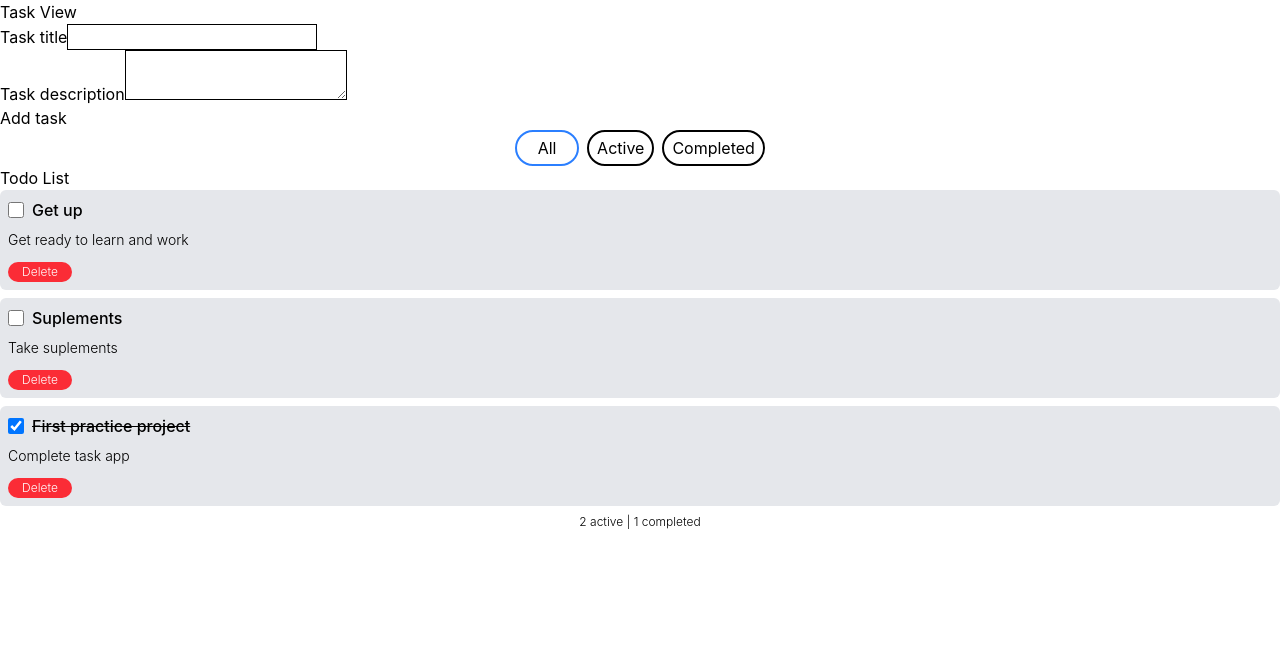
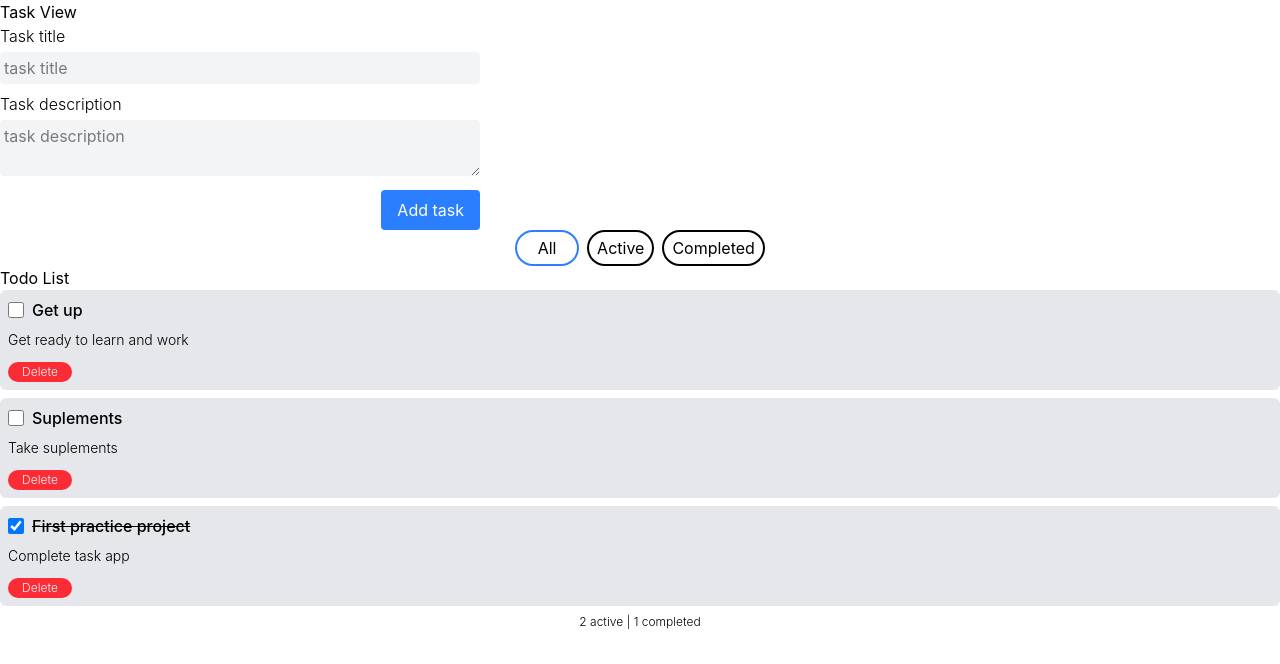
Before and after one commit to stakic-igor/my-tasks-app, a Vue app: page / in a window 1280 px wide. Shown: the top 664 px of the page. Built offline with nearby package versions, Linux system fonts and the light colour scheme.

Commit message:
add form styles

```diff
--- a/src/components/TaskForm.vue
+++ b/src/components/TaskForm.vue
@@ -16,22 +16,36 @@ const handleSubmit = () => {
 </script>
 
 <template>
-  <section>
-    <form @submit.prevent="handleSubmit">
+  <section class="max-w-120">
+    <form @submit.prevent="handleSubmit" class="flex flex-col gap-2">
       <div>
-        <label for="task-title">Task title</label>
-        <input type="text" id="task-title" v-model="taskTitle" class="border" required />
+        <label for="task-title" class="block font-light mb-1 focus:outline-none">Task title</label>
+        <input
+          type="text"
+          id="task-title"
+          v-model="taskTitle"
+          placeholder="task title"
+          autocomplete="off"
+          class="border-0 p-1 rounded bg-gray-100 w-full"
+          required
+        />
       </div>
       <div>
-        <label for="task-description">Task description</label>
+        <label for="task-description" class="block font-light mb-1">Task description</label>
         <textarea
           id="task-description"
           v-model="taskDescription"
-          class="border"
+          placeholder="task description"
+          class="border-0 p-1 rounded bg-gray-100 w-full"
           required
         ></textarea>
       </div>
-      <button type="submit">Add task</button>
+      <button
+        type="submit"
+        class="rounded bg-blue-500 text-white px-4 py-2 cursor-pointer self-end"
+      >
+        Add task
+      </button>
     </form>
   </section>
 </template>
```
